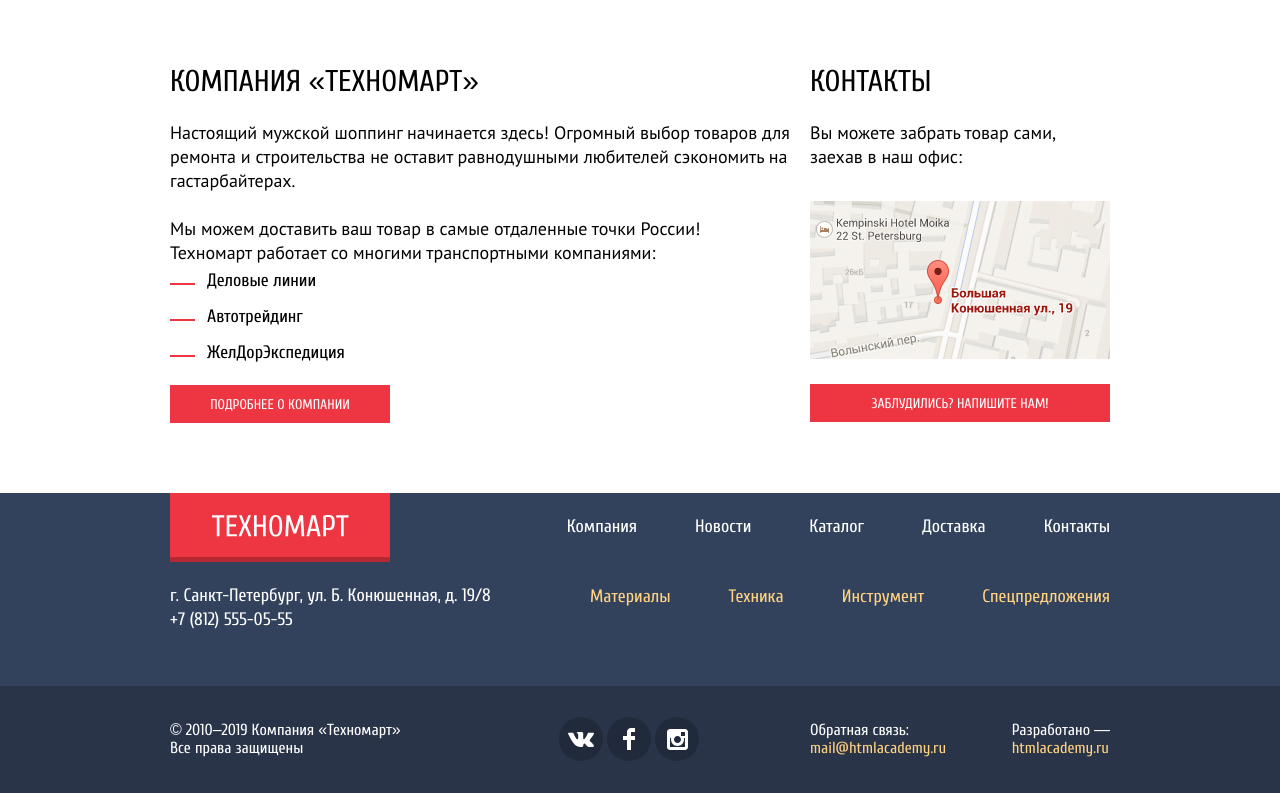
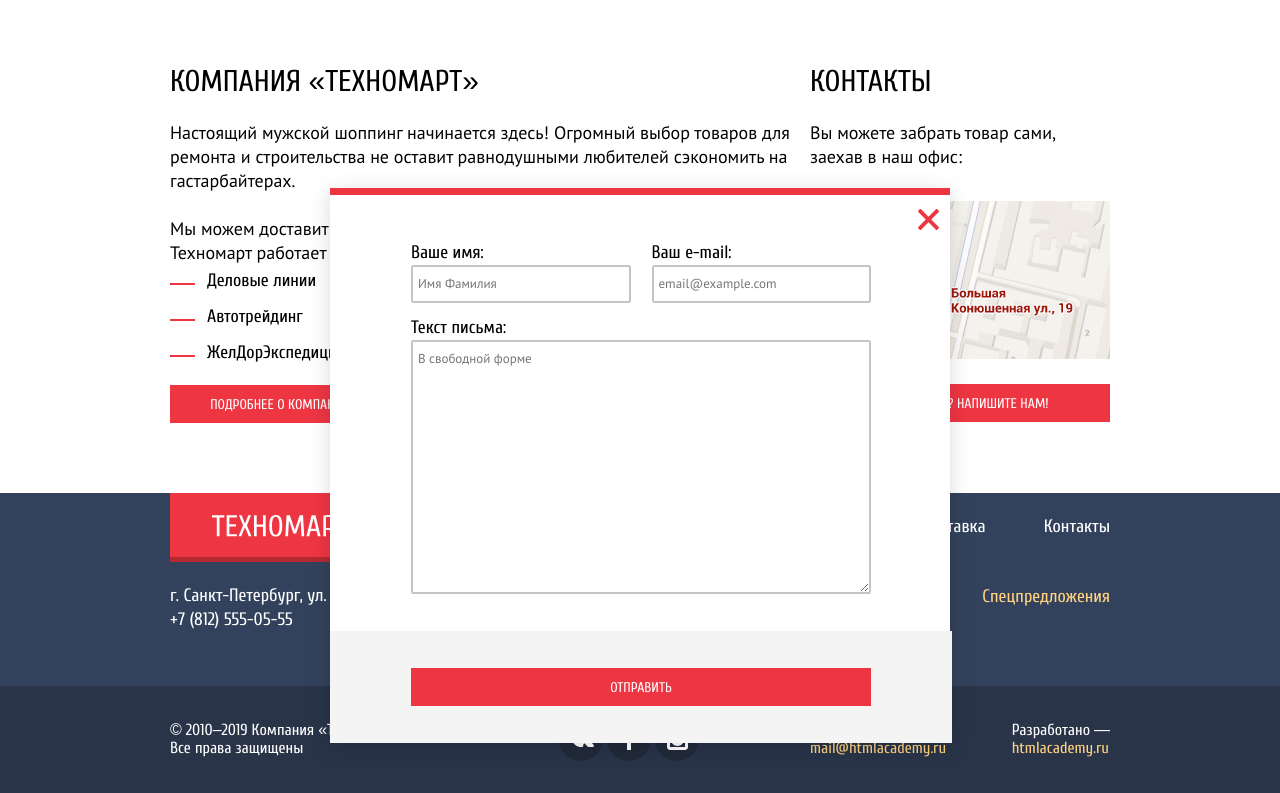
Before and after one commit to alibekmslv/1493173-technomart-30, a plain HTML site: page index.html in a window 1280 px wide. Both pictures are taken after a click on the button "ЗАБЛУДИЛИСЬ? НАПИШИТЕ НАМ!". Shown: the part 2368-3161 px from the top of the page. Drawn offline with Linux system fonts and the light colour scheme.

Commit message:
добавлено модальное окно со скриптом

```diff
--- a/css/style.css
+++ b/css/style.css
@@ -320,7 +320,7 @@
 /* Header Bottom */
 .header-bottom-grid {
   width: 940px;
-  height: 158px;
+  min-height: 158px;
   margin: 0 auto;
   display: grid;
   grid-template-columns: repeat(3, 1fr);
@@ -340,7 +340,7 @@
 
 .phone-link {
   width: 270px;
-  height: 45px;
+  min-height: 45px;
   display: flex;
   align-items: center;
   color: var(--basic-red);
@@ -376,6 +376,8 @@
 .user-auth-guest {
   display: flex;
   flex-wrap: wrap;
+  align-items: flex-start;
+  justify-content: flex-end;
 }
 
 .user-auth-basic-button {
@@ -401,7 +403,7 @@
   align-items: center;
   padding-left: 19px;
   padding-right: 27px;
-  margin-right: 10px;
+  margin-bottom: 10px;
 }
 
 .user-auth-sign-in span {
@@ -419,6 +421,7 @@
 .user-auth-sign-up {
   padding-left: 24px;
   padding-right: 24px;
+  margin-left: 10px;
 }
 
 .user-auth-logged-in {
@@ -946,6 +949,11 @@
   opacity: 0.5;
 }
 
+.manufacturer-item img {
+  max-width: 100%;
+  object-fit: contain;
+}
+
 /* Services */
 .services {
   background-color: var(--basic-background);
@@ -1079,9 +1087,10 @@
 .about .button {
   padding-top: 11px;
   padding-bottom: 9px;
-}
-
-.company-list {
+  cursor: pointer;
+}
+
+.typography-list {
   font-size: 1.125rem;
   line-height: 24px;
   list-style-type: none;
@@ -1091,12 +1100,12 @@
   padding: 0;
 }
 
-.company-list li {
+.typography-list li {
   margin-bottom: 12px;
   position: relative;
   padding-left: 37px;
 }
-.company-list li::before {
+.typography-list li::before {
   content: "";
   display: block;
   position: absolute;
@@ -1703,3 +1712,85 @@
 .about-product-category p:last-child {
   margin-bottom: 0;
 }
+
+/* Modal */
+.modal {
+  border-top: 7px solid var(--basic-red);
+  max-width: 620px;
+  box-shadow: 0px 4px 20px rgba(0, 0, 0, 0.15);
+  position: relative;
+  display: none;
+  position: fixed;
+  bottom: 50px;
+  transform: translateX(-50%);
+  left: 50%;
+}
+.modal .modal-close {
+  position: absolute;
+  top: 14px;
+  right: 11px;
+  background-image: url("../img/icon-close.svg");
+  width: 21px;
+  height: 21px;
+  border: none;
+  cursor: pointer;
+  background-color: transparent;
+  background-repeat: no-repeat;
+}
+/* Feedback form */
+
+.feedback-form {
+  display: grid;
+  grid-template-rows: auto 112px;
+  background-color: var(--white);
+}
+
+.feedback-form-main {
+  display: grid;
+  grid-template-columns: 1fr 1fr;
+  width: 460px;
+  row-gap: 13px;
+  column-gap: 21px;
+  margin: 46px 81px 37px;
+}
+
+.feedback-form-main label {
+  font-size: 18px;
+  line-height: 24px;
+  color: var(--black);
+}
+
+.feedback-form-main input,
+.feedback-form-main textarea {
+  font-family: "PT Sans", sans-serif;
+  font-weight: 400;
+  font-size: 13px;
+  line-height: 24px;
+  border: 2px solid var(--basic-greylight);
+  border-radius: 2px;
+  padding-top: 5px;
+  padding-bottom: 5px;
+  padding-left: 5px;
+}
+
+.feedback-sender-text {
+  grid-column: 1 / 3;
+}
+
+.feedback-form-main div {
+  display: flex;
+  flex-direction: column;
+}
+
+.feedback-form-submit {
+  background-color: #f4f4f4;
+  display: flex;
+  justify-content: center;
+  align-items: center;
+}
+
+.feedback-form-submit button {
+  width: 460px;
+  padding-top: 11px;
+  padding-bottom: 9px;
+}
--- a/index.html
+++ b/index.html
@@ -7,6 +7,7 @@
     <link rel="apple-touch-icon" href="img/apple-touch-icon.png" />
     <link rel="stylesheet" href="css/normalize.css" />
     <link rel="stylesheet" href="css/style.css" />
+    <script src="js/script.js" defer></script>
   </head>
   <body class="page-body">
     <header class="main-header">
@@ -489,7 +490,7 @@
             Мы можем доставить ваш товар в самые отдаленные точки России!<br />
             Техномарт работает со многими транспортными компаниями:
           </p>
-          <ul class="company-list">
+          <ul class="typography-list">
             <li class="company-item">Деловые линии</li>
             <li class="company-item">Автотрейдинг</li>
             <li class="company-item">ЖелДорЭкспедиция</li>
@@ -510,7 +511,7 @@
               alt="«Техномарт» на карте"
             />
           </a>
-          <button type="button" class="button">
+          <button type="button" class="button" id="modalFeedbackTrigger">
             Заблудились? Напишите нам!
           </button>
         </div>
@@ -584,5 +585,47 @@
         </div>
       </section>
     </footer>
+    <section class="modal" id="modalFeedback">
+      <h2 class="visually-hidden">Форма обратной связи</h2>
+      <form action="#" method="POST" class="feedback-form" id="feedbackForm">
+        <div class="feedback-form-main">
+          <div class="feedback-sender-name">
+            <label for="feedback-sender-name">Ваше имя:</label>
+            <input
+              type="text"
+              id="feedback-sender-name"
+              placeholder="Имя Фамилия"
+            />
+          </div>
+          <div class="feedback-sender-email">
+            <label for="feedback-sender-email">Ваш e-mail:</label>
+            <input
+              type="email"
+              id="feedback-sender-email"
+              placeholder="email@example.com"
+            />
+          </div>
+          <div class="feedback-sender-text">
+            <label for="feedback-sender-text">Текст письма:</label>
+            <textarea
+              name=""
+              id="feedback-sender-text"
+              cols="30"
+              rows="10"
+              placeholder="В свободной форме"
+            ></textarea>
+          </div>
+        </div>
+        <div class="feedback-form-submit">
+          <button type="submit" class="button">Отправить</button>
+        </div>
+      </form>
+      <button
+        id="modalFeedbackClose"
+        class="modal-close"
+        type="button"
+        aria-label="Закрыть"
+      ></button>
+    </section>
   </body>
 </html>
--- /dev/null
+++ b/js/script.js
@@ -0,0 +1,17 @@
+const modalFeedbackTrigger = document.getElementById("modalFeedbackTrigger");
+const modalFeedback = document.getElementById("modalFeedback");
+const modalFeedbackClose = document.getElementById("modalFeedbackClose");
+const feedbackForm = document.getElementById("feedbackForm");
+
+modalFeedbackTrigger.addEventListener("click", function () {
+  modalFeedback.style.display = "block";
+});
+
+modalFeedbackClose.addEventListener("click", function () {
+  modalFeedback.style.display = "none";
+});
+
+feedbackForm.addEventListener("submit", function (e) {
+  e.preventDefault();
+  modalFeedback.style.display = "none";
+});
```
Also changed, not shown: catalog.html (+0 -43 lines).
